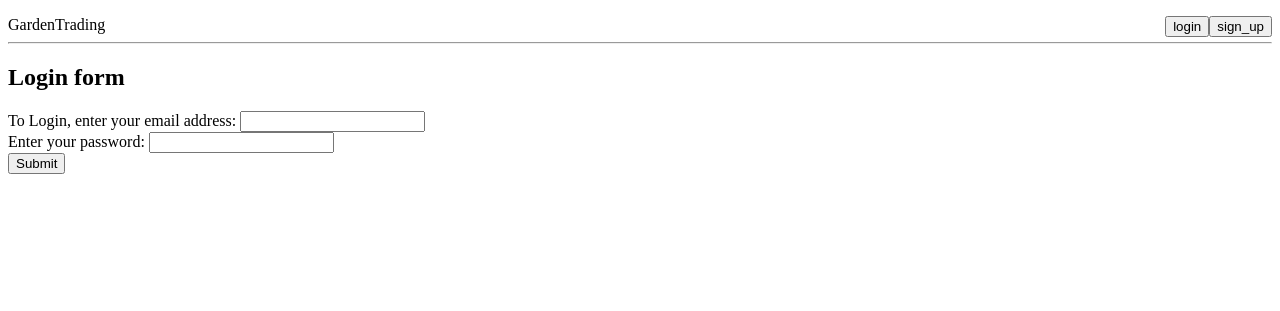
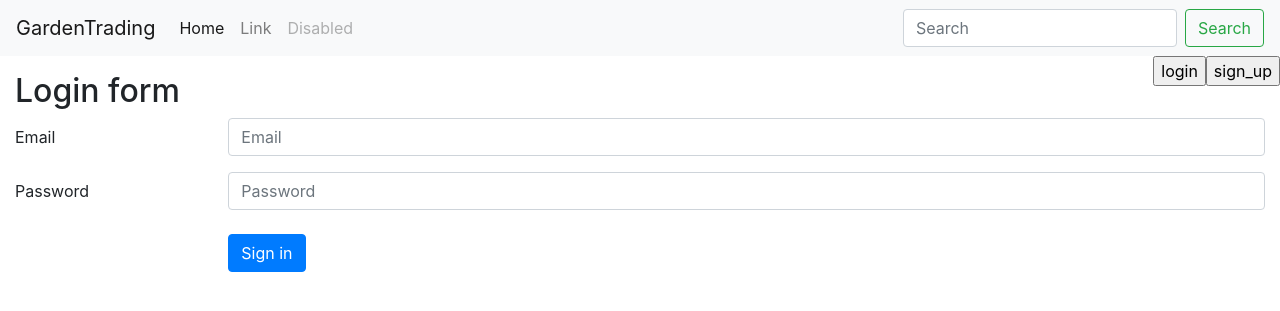
Before and after one commit to acufarah/garden-trading, a Flask app: page /login in a window 1280 px wide. Shown: the top 311 px of the page. Run offline with Flask 2, Linux system fonts and the light colour scheme; some libraries are stand-ins or nearby versions.

Commit message:
Added a lot of pages that will be important in the user flow, still working on a glitch with showing new listings

```diff
--- a/server.py
+++ b/server.py
@@ -5,7 +5,7 @@ from jinja2 import StrictUndefined
 from flask import (Flask, render_template, redirect, request, flash, session)
 from flask_debugtoolbar import DebugToolbarExtension
 
-from model import User, connect_to_db, db
+from model import User, Produce, connect_to_db, db
 
 
 app = Flask(__name__)
@@ -18,7 +18,6 @@ app.jinja_env.undefined = StrictUndefined
 @app.route('/')
 def index():
     """Homepage."""
-
     return render_template("home.html")
 
 @app.route('/sign_up', methods=["GET"])
@@ -74,23 +73,80 @@ def show_login_form():
 	return render_template("login.html")
 
 
-@app.route('/users/<int:uid>')
+@app.route('/users_profile/<int:uid>')
 def show_user_info(uid):
 
 	print("User UID is: {}".format(uid))
 
 	user = User.query.get(uid)
 
-	return render_template('user_profile.html', user=user, username=user.username, email=user.email, password=user.password, fname=user.fname, lname=user.lname,
+	return render_template('users_profile.html', user=user, username=user.username, email=user.email, password=user.password, fname=user.fname, lname=user.lname,
 						address=user.address, city=user.city, state=user.state, zipcode=user.zipcode)
 
+@app.route('/logout')
+def logout():
+	if 'user_id' in session:
+		session.pop('user_id', None)
+		flash('You are now logged out')
+		return redirect('/')
+	else:
+		flash('You are not logged in')
+		return redirect('/login')
 
+@app.route('/users_profile/produce_add.html', methods=["GET"])
+def produce_add():
+	"""Sign up page."""
 
+	return render_template("produce_add.html")
 
+@app.route('/produce_add', methods=["POST"])
+def produce_add_process():
+	"""Sign up process."""
 
+	prod_name = request.form.get('name')
+	prod_type = request.form.get('prod_type')
+	avail_date = request.form.get('avail_date')
+	describe = request.form.get('describe')
 
+	new_produce = Produce(prod_name=prod_name, prod_type=prod_type, avail_date=avail_date, describe=describe)
+	db.session.add(new_produce)
+	db.session.commit()
+	flash("Produce successfully added to database")
+	return redirect('/new_listing')
 
+@app.route('/new_listing')
+def new_listing():
+	"""Shows newly made produce listing."""
+	return render_template('/new_listing.html',prod_name=prod_name, prod_type=prod_type, avail_date=avail_date, describe=describe)
 
+@app.route('/vegetables')
+def veg_directory():
+	"""Directory of vegetable listings"""
+	return render_template('/vegetables.html')
+
+@app.route('/fruits')
+def fruit_directory():
+	"""Directory of fruit listings"""
+	return render_template('/fruits.html')
+
+@app.route('/nuts')
+def nut_directory():
+	"""Directory of nut listings"""
+	return render_template('/nuts.html')
+
+@app.route('/seeds')
+def seed_directory():
+	"""Directory of seed listings"""
+	return render_template('/seeds.html')
+
+@app.route('/herbs')
+def herbs_directory():
+	return render_template('/herbs.html')
+
+@app.route('/garden_areas')
+def garden_directory():
+	"""Directory of garden listings"""
+	return render_template('/garden_areas.html')
 
 
 
--- a/templates/base.html
+++ b/templates/base.html
@@ -1,10 +1,41 @@
 <!doctype html>
-<html>
+<html lang="en">
 <head>
+  <!--Required meta tags for Bootstrap -->
+  <meta charset="utf-8">
+  <meta name="viewport" content="width=device-width, initial-scale=1, shrink-to-fit=no">
+  <!--Bootstrap 4 CSS-->
+  <link rel="stylesheet" href="https://stackpath.bootstrapcdn.com/bootstrap/4.1.1/css/bootstrap.min.css" integrity="sha384-WskhaSGFgHYWDcbwN70/dfYBj47jz9qbsMId/iRN3ewGhXQFZCSftd1LZCfmhktB" crossorigin="anonymous">
+
   <title>Garden Trading</title>
 </head>
 
 <body>
+
+<nav class="navbar navbar-expand-lg navbar-light bg-light">
+  <button class="navbar-toggler" type="button" data-toggle="collapse" data-target="#navbarTogglerDemo03" aria-controls="navbarTogglerDemo03" aria-expanded="false" aria-label="Toggle navigation">
+    <span class="navbar-toggler-icon"></span>
+  </button>
+  <a class="navbar-brand" href="#">GardenTrading</a>
+
+  <div class="collapse navbar-collapse" id="navbarTogglerDemo03">
+    <ul class="navbar-nav mr-auto mt-2 mt-lg-0">
+      <li class="nav-item active">
+        <a class="nav-link" href="#">Home <span class="sr-only">(current)</span></a>
+      </li>
+      <li class="nav-item">
+        <a class="nav-link" href="#">Link</a>
+      </li>
+      <li class="nav-item">
+        <a class="nav-link disabled" href="#">Disabled</a>
+      </li>
+    </ul>
+    <form class="form-inline my-2 my-lg-0">
+      <input class="form-control mr-sm-2" type="search" placeholder="Search" aria-label="Search">
+      <button class="btn btn-outline-success my-2 my-sm-0" type="submit">Search</button>
+    </form>
+  </div>
+</nav>
 <!-- Sign Up Button -->
   {% if 'user_id' not in session %}
   <div style='float:right'>
@@ -45,10 +76,12 @@
     {% endif %}
     {% endwith %}
 </ul>
-  GardenTrading
-  <hr>
 
   {% block content %} put your content here {% endblock %}
+<!-- JS tags for Bootstrap -->
+<script src="https://code.jquery.com/jquery-3.3.1.slim.min.js" integrity="sha384-q8i/X+965DzO0rT7abK41JStQIAqVgRVzpbzo5smXKp4YfRvH+8abtTE1Pi6jizo" crossorigin="anonymous"></script>
+<script src="https://cdnjs.cloudflare.com/ajax/libs/popper.js/1.14.3/umd/popper.min.js" integrity="sha384-ZMP7rVo3mIykV+2+9J3UJ46jBk0WLaUAdn689aCwoqbBJiSnjAK/l8WvCWPIPm49" crossorigin="anonymous"></script>
+<script src="https://stackpath.bootstrapcdn.com/bootstrap/4.1.1/js/bootstrap.min.js" integrity="sha384-smHYKdLADwkXOn1EmN1qk/HfnUcbVRZyYmZ4qpPea6sjB/pTJ0euyQp0Mk8ck+5T" crossorigin="anonymous"></script>
 
 </body>
 </html>
--- /dev/null
+++ b/templates/fruits.html
@@ -0,0 +1 @@
+<h2>This will be the Fruits Directory</h2>
--- /dev/null
+++ b/templates/garden_areas.html
@@ -0,0 +1 @@
+<h2>This will be the Garden Directory with Gmaps search functioning</h2>
--- /dev/null
+++ b/templates/herbs.html
@@ -0,0 +1 @@
+<h2>This will be the Herbs Directory</h2>s
--- a/templates/home.html
+++ b/templates/home.html
@@ -16,7 +16,10 @@
 <p><a href="/herbs">View all herbs</a></p>
 
 <h2>Nuts</h2>
-<p><a href="/herbs">View all nuts</a></p>
+<p><a href="/nuts">View all nuts</a></p>
+
+<h2>Seeds</h2>
+<p><a href="/seeds">View all seeds</a></p>
 
 
 {% endblock %}
--- a/templates/login.html
+++ b/templates/login.html
@@ -1,12 +1,26 @@
 {% extends 'base.html' %}
 {% block content %}
+<div class="container-fluid">
+ <h2>Login form</h2>
+  <form action='/login' method = "POST">
+ 	<div class="form-group">
+ 	  <div class="form-group row">
+    	<label for="inputEmail3" class="col-sm-2 col-form-label">Email</label>
+      	  <div class="col-sm-10">
+            <input type="email" name="email" class="form-control" id="inputEmail3" placeholder="Email">
+          </div>
 
-<h2>Login form</h2>
- <form action='/login' method = "POST">
-        To Login, enter your email address: <input type='text' name='email'><br>
-        Enter your password: <input type='text' name='password'><br>
-        <input type='submit'>
-</form>
+  	  </div>
+  		<div class="form-group row">
+    	  <label for="inputPassword3" class="col-sm-2 col-form-label">Password</label>
+    	    <div class="col-sm-10">
+      			<input type="password" name="password" class="form-control" id="inputPassword3" placeholder="Password"><br>
+      			<button type="submit" class="btn btn-primary">Sign in</button>
+    		</div>
+   		</div>
+    </div>
 
+  </form>
+</div>
 
 {% endblock %}
--- /dev/null
+++ b/templates/nuts.html
@@ -0,0 +1 @@
+<h2> This will be the nuts directory </h2>
--- /dev/null
+++ b/templates/seeds.html
@@ -0,0 +1 @@
+<h2>This will be the seeds directory</h2>
--- /dev/null
+++ b/templates/vegetables.html
@@ -0,0 +1,6 @@
+{% extends 'base.html' %}
+{% block content %}
+<h2>This will be the Vegetable Listings Directory</h2>
+
+
+{% endblock %}
```
Also changed, not shown: model.py (+19 -8 lines), templates/new_listing.html (added, +16 -0 lines), templates/produce_add.html (added, +24 -0 lines), templates/sign_up.html (+10 -2 lines), templates/user_profile.html (deleted, +0 -23 lines), templates/users_profile.html (added, +25 -0 lines).
